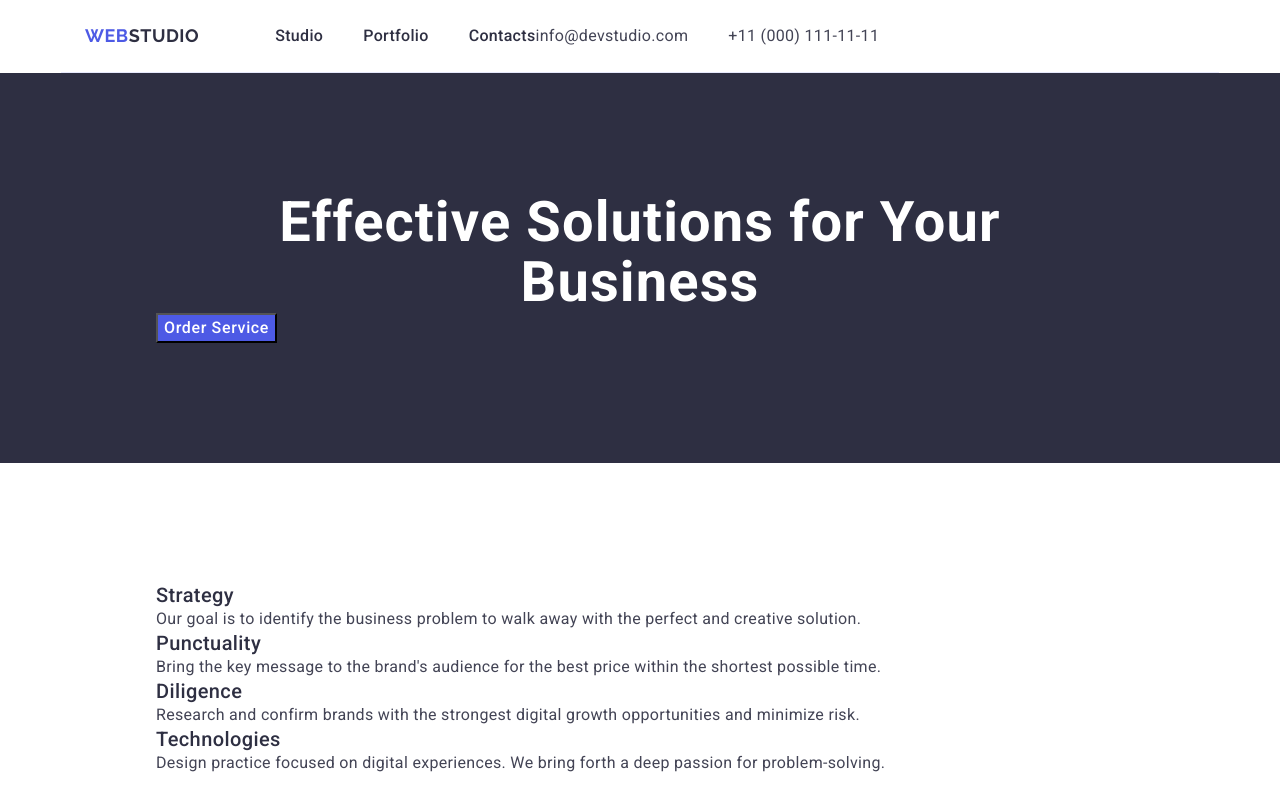
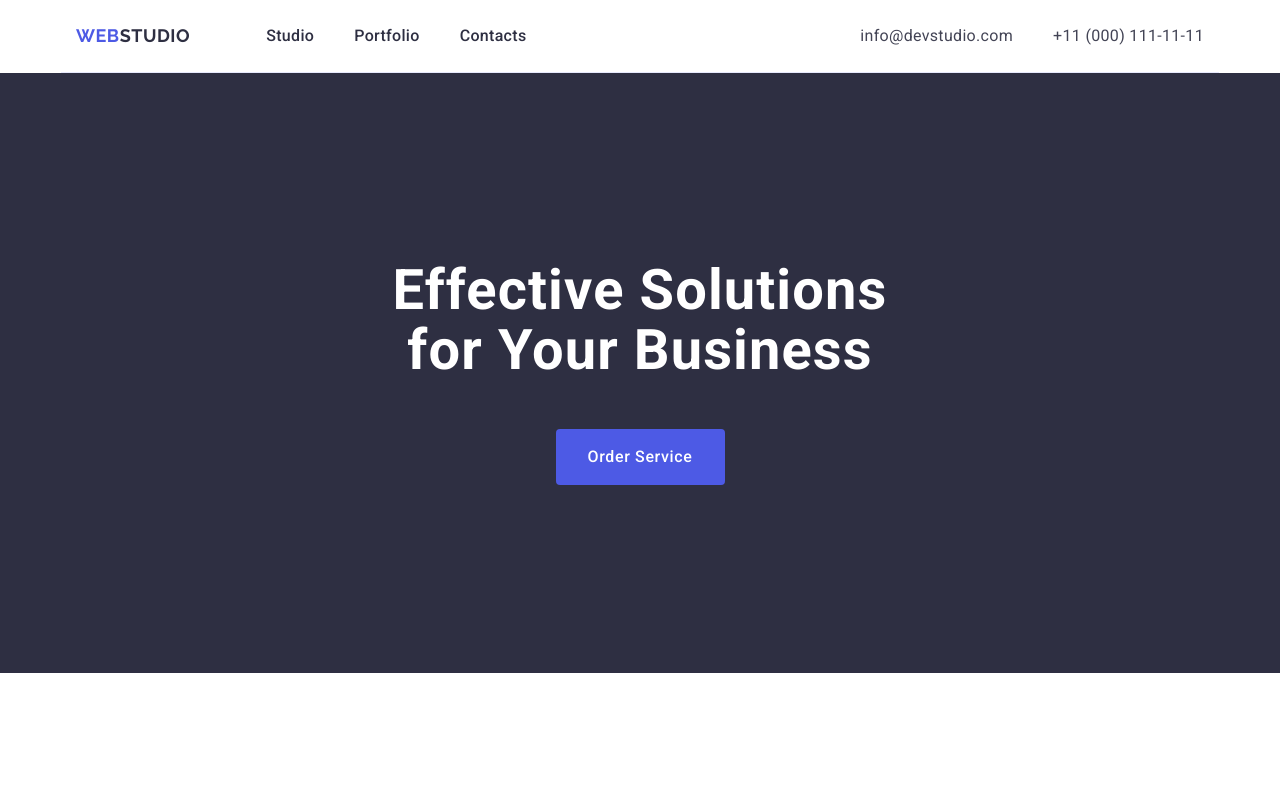
Before and after one commit to Horiachieva/goit-markup-hw-03, a plain HTML site: page index.html in a window 1280 px wide. Shown: the top 790 px of the page. Drawn offline with nearby package versions, Linux system fonts and the light colour scheme.

Commit message:
add 2 section

```diff
--- a/css/styles.css
+++ b/css/styles.css
@@ -46,10 +46,10 @@ img {
 
 header .container {
   display: flex;
-  padding: 24px;
   border-bottom: 1px solid #e7e9fc;
   margin: 0 auto;
   text-align: center;
+  justify-content: space-between;
 }
 
 .logo {
@@ -71,6 +71,7 @@ header .container {
 .logo-navigation-address {
   display: flex;
   align-items: center;
+  padding: 24px 0;
 }
 
 .navigation {
@@ -102,6 +103,16 @@ header .container {
 address ul {
   display: flex;
   gap: 40px;
+  padding: 24px 0;
+}
+
+.section .list {
+  display: flex;
+  gap: 24px;
+}
+
+.item {
+  width: calc((100% - 72px) / 4);
 }
 
 .navigation-address-link {
@@ -121,6 +132,8 @@ address ul {
 
 .section-main-headline {
   background: #2e2f42;
+  padding-top: 188px;
+  padding-bottom: 188px;
 }
 
 .main-headline {
@@ -129,6 +142,10 @@ address ul {
   letter-spacing: 0.02em;
   text-align: center;
   color: #fff;
+  display: block;
+  margin: 0 auto;
+  margin-bottom: 48px;
+  max-width: 496px;
 }
 
 .main-headline-button {
@@ -139,6 +156,12 @@ address ul {
   letter-spacing: 0.04em;
   color: #fff;
   cursor: pointer;
+  display: block;
+  margin: 0 auto;
+  min-width: 169px;
+  height: 56px;
+  border: none;
+  border-radius: 4px;
 }
 
 .main-headline-button:hover {
@@ -179,6 +202,23 @@ address ul {
   color: #2e2f42;
 }
 
+.visually-hidden {
+  position: absolute;
+  width: 1px;
+  height: 1px;
+  margin: -1px;
+  border: 0;
+  padding: 0;
+  white-space: nowrap;
+  clip-path: inset(100%);
+  clip: rect(0 0 0 0);
+  overflow: hidden;
+}
+
+.subtitle {
+  margin-bottom: 8px;
+}
+
 .section-team {
   background: #f4f4fd;
 }
--- a/index.html
+++ b/index.html
@@ -62,30 +62,30 @@
 
       <section class="section">
         <div class="container">
-          <h2 class="subtitle-hidden" hidden>section2</h2>
-          <ul>
-            <li class="list">
+          <h2 class="subtitle-hidden visually-hidden" hidden>section2</h2>
+          <ul class="list">
+            <li class="item">
               <h3 class="subtitle">Strategy</h3>
               <p class="text">
                 Our goal is to identify the business problem to walk away with
                 the perfect and creative solution.
               </p>
             </li>
-            <li class="list">
+            <li class="item">
               <h3 class="subtitle">Punctuality</h3>
               <p class="text">
                 Bring the key message to the brand's audience for the best price
                 within the shortest possible time.
               </p>
             </li>
-            <li class="list">
+            <li class="item">
               <h3 class="subtitle">Diligence</h3>
               <p class="text">
                 Research and confirm brands with the strongest digital growth
                 opportunities and minimize risk.
               </p>
             </li>
-            <li class="list">
+            <li class="item">
               <h3 class="subtitle">Technologies</h3>
               <p class="text">
                 Design practice focused on digital experiences. We bring forth a
```
